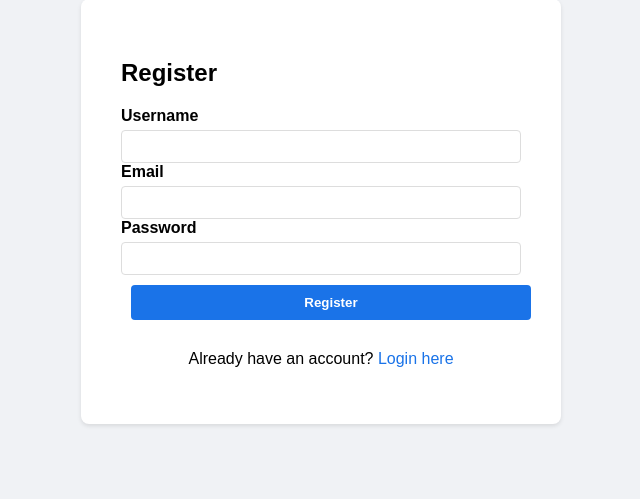
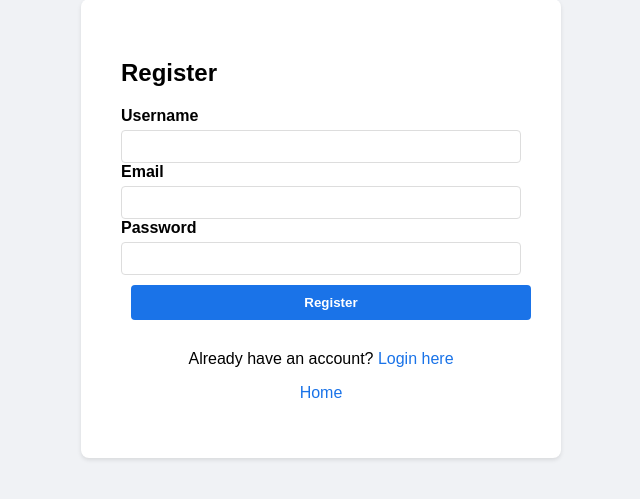
Before and after one commit to SAMAD101/fastapi-auth, a FastAPI app: page /register in a window 1280 px wide. Shown: the part 61-560 px from the top of the page, without its empty margins (319-959 px from the left). Run offline with FastAPI, Linux system fonts and the light colour scheme.

Commit message:
Added home route link on login and register pages

```diff
--- a/src/fauth/templates/login.html
+++ b/src/fauth/templates/login.html
@@ -20,6 +20,7 @@
         </form>
         <div class="links">
             <p>Don't have an account? <a href="/register">Register here</a></p>
+            <p><a href="/">Home</a></p>
         </div>
     </div>
 {% endblock %}
--- a/src/fauth/templates/register.html
+++ b/src/fauth/templates/register.html
@@ -28,6 +28,7 @@
         </form>
         <div class="links">
             <p>Already have an account? <a href="/login">Login here</a></p>
+            <p><a href="/">Home</a></p>
         </div>
     </div>
 {% endblock %}
```
